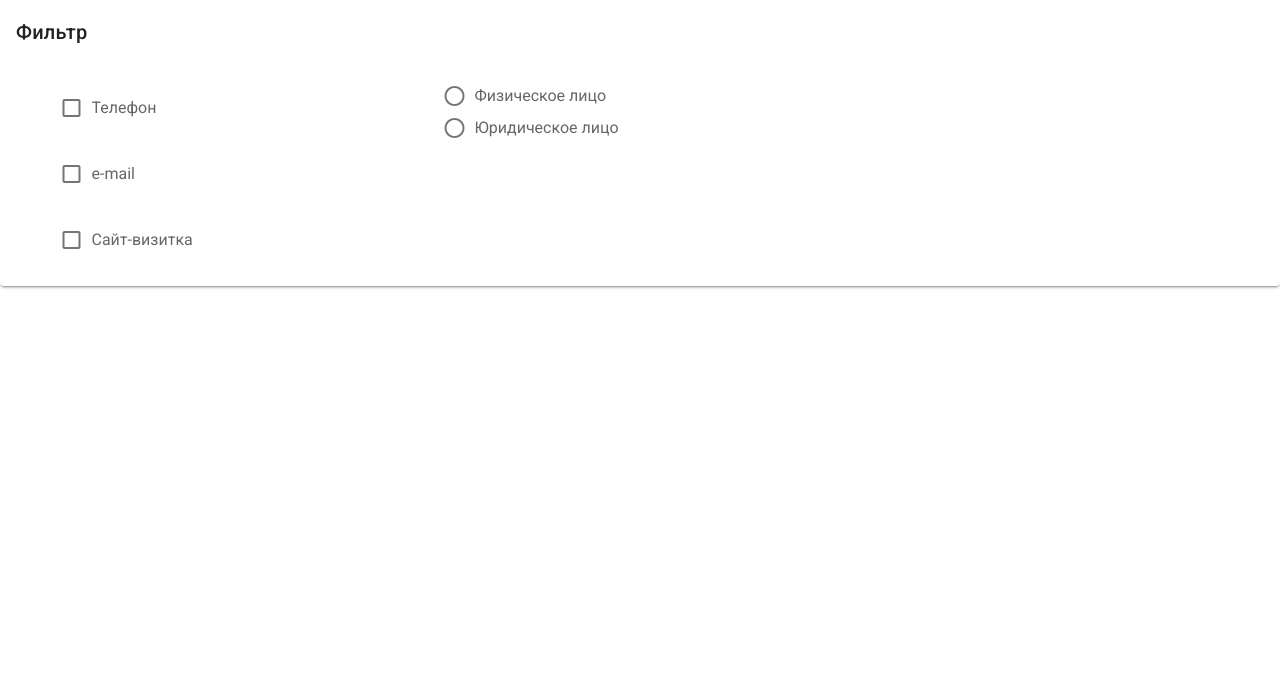
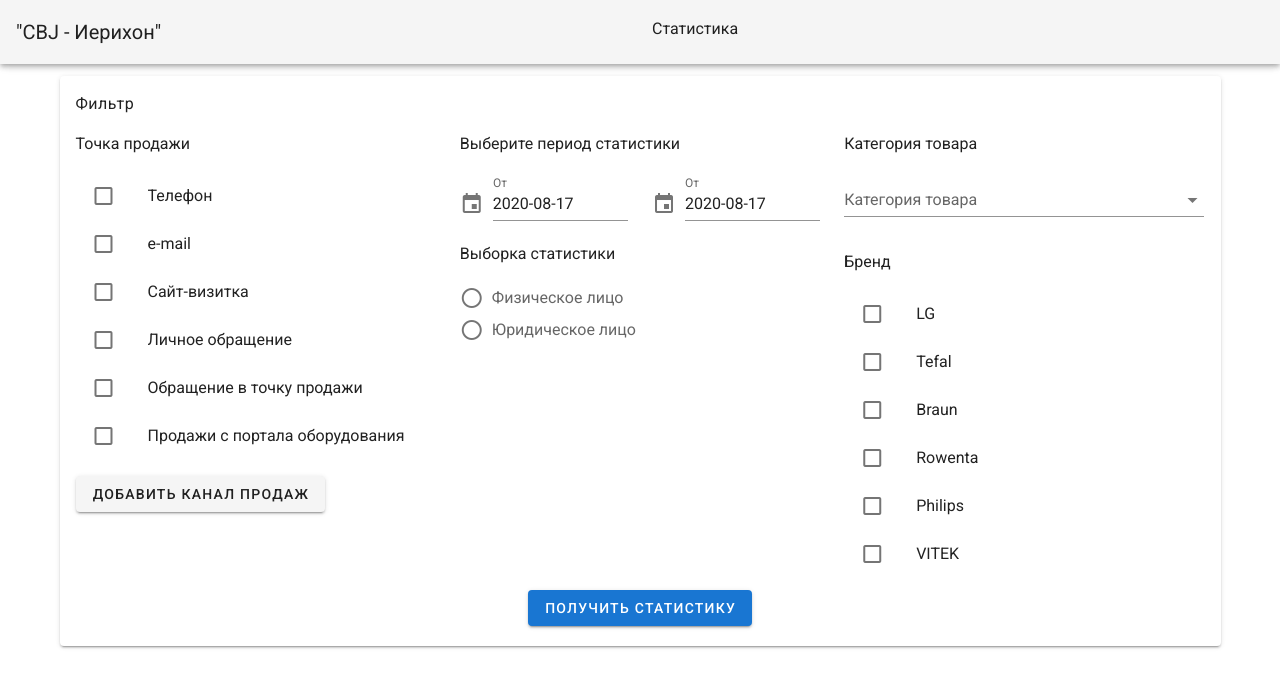
Before and after one commit to stasshtaub/jericho, a Vue app: page / in a window 1280 px wide. Shown: the top 688 px of the page. Built offline with nearby package versions, Linux system fonts and the light colour scheme.

Commit message:
feature/ сверстал фильтры

```diff
--- a/src/App.vue
+++ b/src/App.vue
@@ -1,7 +1,17 @@
 <template>
   <v-app>
+    <v-app-bar app>
+      <v-row>
+        <v-col cols="6">
+          <v-toolbar-title>"CBJ - Иерихон"</v-toolbar-title></v-col
+        >
+        <v-col cols="6"> Статистика</v-col>
+      </v-row>
+    </v-app-bar>
     <v-main>
-      <jericho-filter />
+      <v-container>
+        <jericho-filter />
+      </v-container>
     </v-main>
   </v-app>
 </template>
--- a/src/components/jericho-filter.vue
+++ b/src/components/jericho-filter.vue
@@ -1,73 +1,254 @@
 <template>
-  <v-card>
-    <v-card-title primary-title>
+  <v-card class="jericho-filter pa-4">
+    <p class="text-body-1">
       Фильтр
-    </v-card-title>
+    </p>
+
+    <p>
       <v-form>
-      <v-container>
-        <v-row>
-          <v-col cols="12" md="4">
-            <v-checkbox
-              v-for="outlet in outlets"
-              :v-model="outlet.isSelected"
-              :key="outlet.key"
-              :label="outlet.name"
-              :value="outlet.key"
-            ></v-checkbox>
+        <v-row cols="12">
+          <!-- Точки продажи -->
+          <v-col>
+            <p>Точка продажи</p>
+            <v-list-item-group v-model="outlets.selected" multiple>
+              <v-list-item v-for="outlet in outlets.items" :key="outlet.id">
+                <template v-slot:default="{ active }">
+                  <v-list-item-action>
+                    <v-checkbox :input-value="active"></v-checkbox>
+                  </v-list-item-action>
+                  <v-list-item-content>
+                    <v-list-item-title v-text="outlet.name" />
+                  </v-list-item-content>
+                </template>
+              </v-list-item>
+            </v-list-item-group>
+            <v-btn class="mt-4">Добавить канал продаж</v-btn>
           </v-col>
 
-          <v-col cols="12" md="4">
+          <!-- Период и выборка стаитистики -->
+          <v-col>
+            <!-- Период дат -->
+            <div>
+              <p>Выберите период статистики</p>
               <v-row>
+                <v-col>
+                  <v-menu
+                    v-model="stats.range.start.menu"
+                    :close-on-content-click="false"
+                    :nudge-right="40"
+                    transition="scale-transition"
+                    offset-y
+                    min-width="290px"
+                  >
+                    <template v-slot:activator="{ on, attrs }">
+                      <v-text-field
+                        v-model="stats.range.start.date"
+                        label="От"
+                        prepend-icon="mdi-calendar"
+                        readonly
+                        v-bind="attrs"
+                        v-on="on"
+                      ></v-text-field>
+                    </template>
+                    <v-date-picker
+                      v-model="stats.range.start.date"
+                      @input="stats.range.start.menu = false"
+                    ></v-date-picker>
+                  </v-menu>
+                </v-col>
+                <v-col>
+                  <v-menu
+                    v-model="stats.range.end.menu"
+                    :close-on-content-click="false"
+                    :nudge-right="40"
+                    transition="scale-transition"
+                    offset-y
+                    min-width="290px"
+                  >
+                    <template v-slot:activator="{ on, attrs }">
+                      <v-text-field
+                        v-model="stats.range.end.date"
+                        label="От"
+                        prepend-icon="mdi-calendar"
+                        readonly
+                        v-bind="attrs"
+                        v-on="on"
+                      ></v-text-field>
+                    </template>
+                    <v-date-picker
+                      v-model="stats.range.end.date"
+                      @input="stats.range.end.menu = false"
+                    ></v-date-picker>
+                  </v-menu>
+                </v-col>
+              </v-row>
+            </div>
+            <!-- Выборка стаитистики -->
+            <div>
+              <p>Выборка статистики</p>
               <v-radio-group>
                 <v-radio
                   v-for="target in stats.targets"
-                  :key="target.key"
+                  :key="target.id"
                   :label="target.name"
-                  :value="target.key"
+                  :value="target.id"
                 ></v-radio>
               </v-radio-group>
-            </v-row>
+            </div>
+          </v-col>
+          <!-- Категория и бренды -->
+          <v-col>
+            <!-- Категория товара -->
+            <div>
+              <p>Категория товара</p>
+              <v-select
+                v-model="categories.selected"
+                :items="categories.items"
+                item-text="name"
+                item-value="id"
+                label="Категория товара"
+              ></v-select>
+            </div>
+            <!-- Бренды -->
+            <div class="mt-3">
+              <p>Бренд</p>
+              <v-list-item-group
+                class="jericho-filter__brands"
+                v-model="brands.selected"
+                multiple
+              >
+                <v-list-item v-for="brand in brands.items" :key="brand.id">
+                  <template v-slot:default="{ active }">
+                    <v-list-item-action>
+                      <v-checkbox :input-value="active"></v-checkbox>
+                    </v-list-item-action>
+                    <v-list-item-content>
+                      <v-list-item-title>{{ brand.name }}</v-list-item-title>
+                    </v-list-item-content>
+                  </template>
+                </v-list-item>
+              </v-list-item-group>
+            </div>
           </v-col>
         </v-row>
-      </v-container>
+        <v-row justify="center">
+          <v-btn color="primary">Получить статистику</v-btn>
+        </v-row>
       </v-form>
-  </v-card>
+    </p></v-card
+  >
 </template>
 
 <script>
 export default {
   name: "jericho-filter",
   data: () => ({
-    outlets: [
+    outlets: {
+      selected: [],
+      items: [
         {
-        key: "phone",
+          id: 1,
           name: "Телефон",
           isSelected: false
         },
         {
-        key: "email",
+          id: 2,
           name: "e-mail",
           isSelected: false
         },
         {
-        key: "site",
+          id: 3,
           name: "Сайт-визитка",
           isSelected: false
+        },
+        {
+          id: 4,
+          name: "Личное обращение",
+          isSelected: false
+        },
+        {
+          id: 5,
+          name: "Обращение в точку продажи",
+          isSelected: false
+        },
+        {
+          id: 6,
+          name: "Продажи с портала оборудования",
+          isSelected: false
         }
-    ],
+      ]
+    },
     stats: {
       range: {
-        start: null,
-        end: null
+        start: { date: new Date().toISOString().substr(0, 10), menu: false },
+        end: { date: new Date().toISOString().substr(0, 10), menu: false }
       },
       targets: [
         {
-          key: "natural-person",
+          id: 1,
           name: "Физическое лицо"
         },
         {
-          key: "оuridical-person",
+          id: 2,
           name: "Юридическое лицо"
+        }
+      ]
+    },
+
+    categories: {
+      selected: null,
+      items: [
+        {
+          id: 1,
+          name: "Утюги"
+        },
+        {
+          id: 2,
+          name: "Холодильники"
+        },
+        {
+          id: 3,
+          name: "Плиты"
+        }
+      ]
+    },
+    brands: {
+      selected: [],
+      items: [
+        {
+          id: 1,
+          name: "LG",
+          isSelected: false
+        },
+        {
+          id: 2,
+          name: "Tefal",
+          isSelected: false
+        },
+        {
+          id: 3,
+          name: "Braun",
+          isSelected: false
+        },
+        {
+          id: 4,
+          name: "Rowenta",
+          isSelected: false
+        },
+        {
+          id: 5,
+          name: "Philips",
+          isSelected: false
+        },
+        {
+          id: 6,
+          name: "VITEK",
+          isSelected: false
+        },
+        {
+          id: 7,
+          name: "CANDY",
+          isSelected: false
         }
       ]
     }
@@ -75,4 +256,11 @@ export default {
 };
 </script>
 
-<style></style>
+<style lang="scss">
+.jericho-filter {
+  &__brands {
+    max-height: 288px;
+    overflow-y: auto;
+  }
+}
+</style>
```
Also changed, not shown: src/components/filter-block.vue (added). Lines whose indentation alone changed are shown as unchanged.
